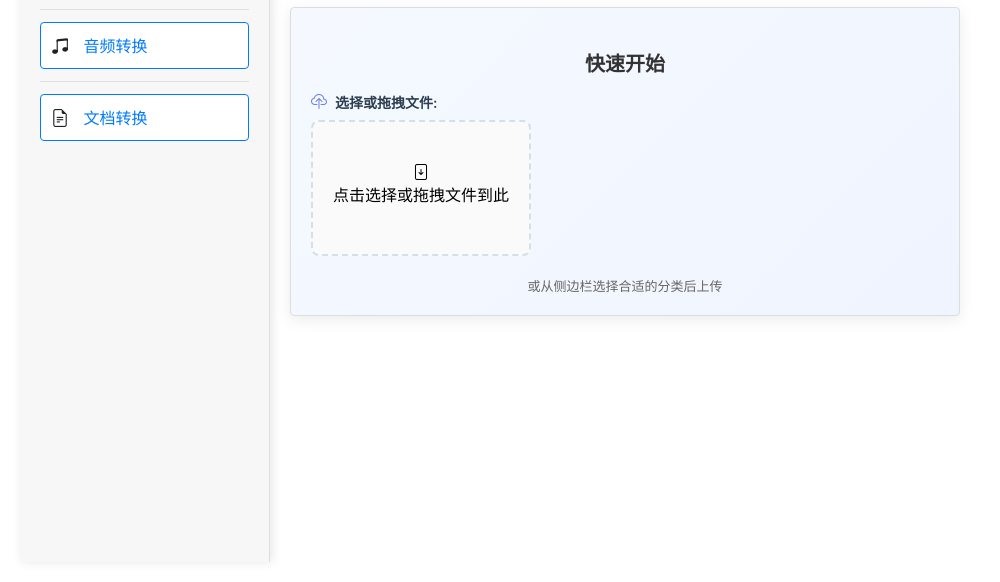
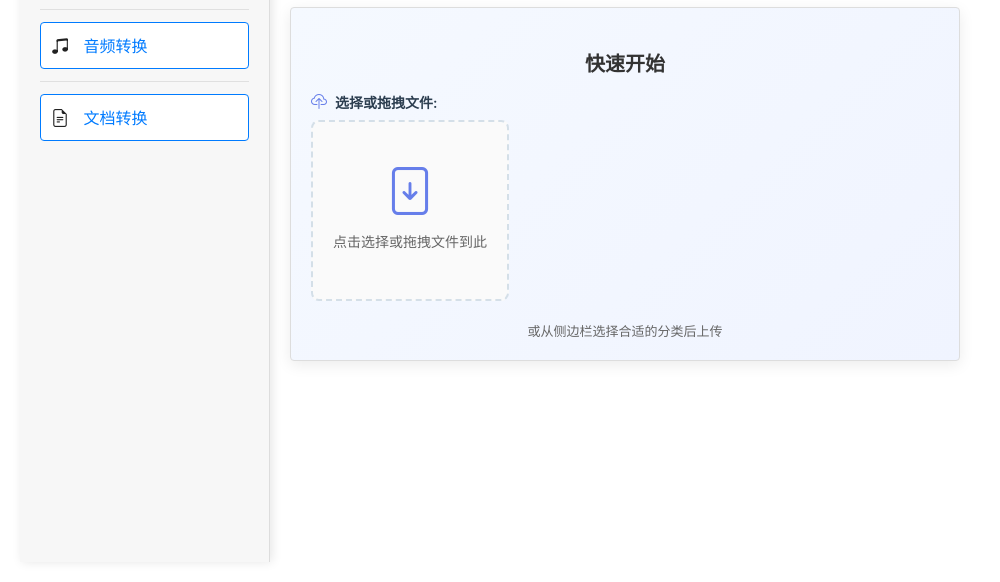
Before and after one commit to leowmx1/FormatTransformer, an Electron app: page index.html in a window 1000 px wide. Shown: the part 268-850 px from the top of the page. Drawn offline with nearby package versions, Linux system fonts and the light colour scheme.

Commit message:
Icon detail 2

```diff
--- a/index.html
+++ b/index.html
@@ -139,9 +139,9 @@
                 <div class="form-group">
                     <label><i class="bi bi-cloud-upload"></i> 选择或拖拽文件:</label>
                     <div id="WelcomeDropZone" class="drop-zone">
-                        <div class="dropzone-content">
-                            <div class="dropzone-icon"><i class="bi bi-file-arrow-down"></i></div>
-                            <div class="dropzone-text">点击选择或拖拽文件到此</div>
+                        <div class="drop-zone-content">
+                            <div class="drop-zone-icon"><i class="bi bi-file-arrow-down"></i></div>
+                            <div class="drop-zone-text">点击选择或拖拽文件到此</div>
                             <span id="WelcomeSelectedFileName" class="selected-file-name"></span>
                         </div>
                     </div>
```
